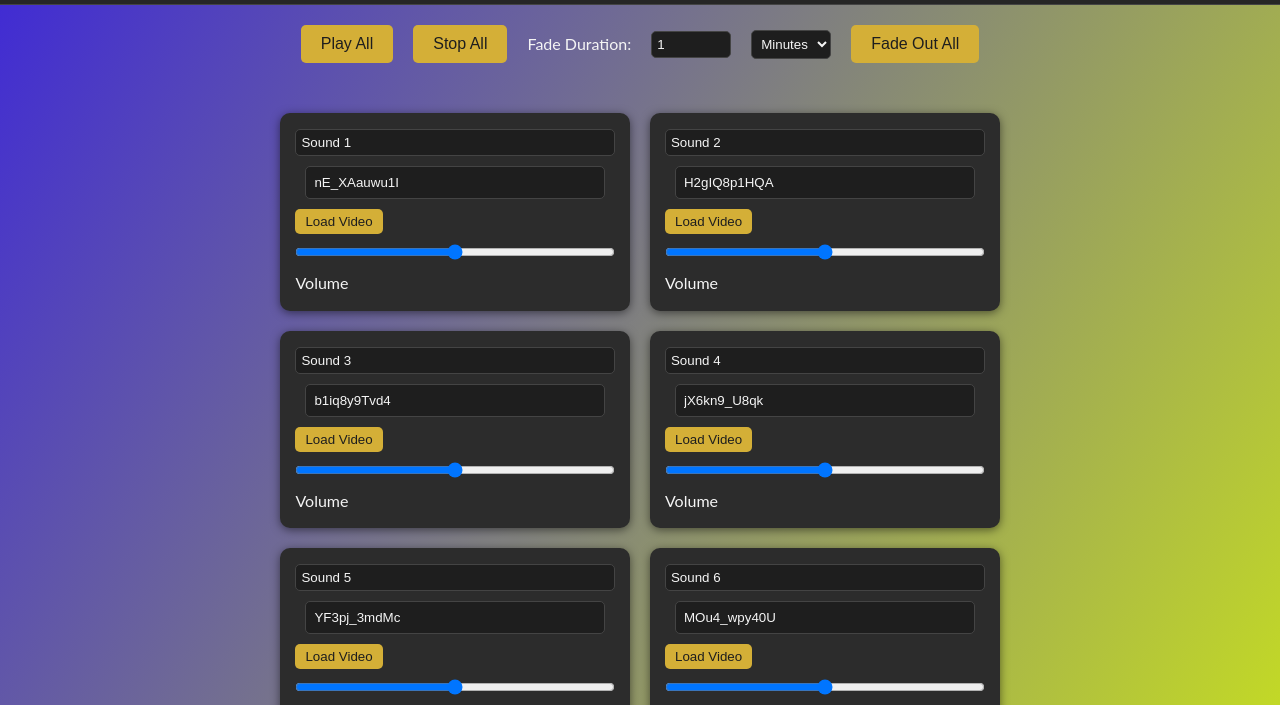
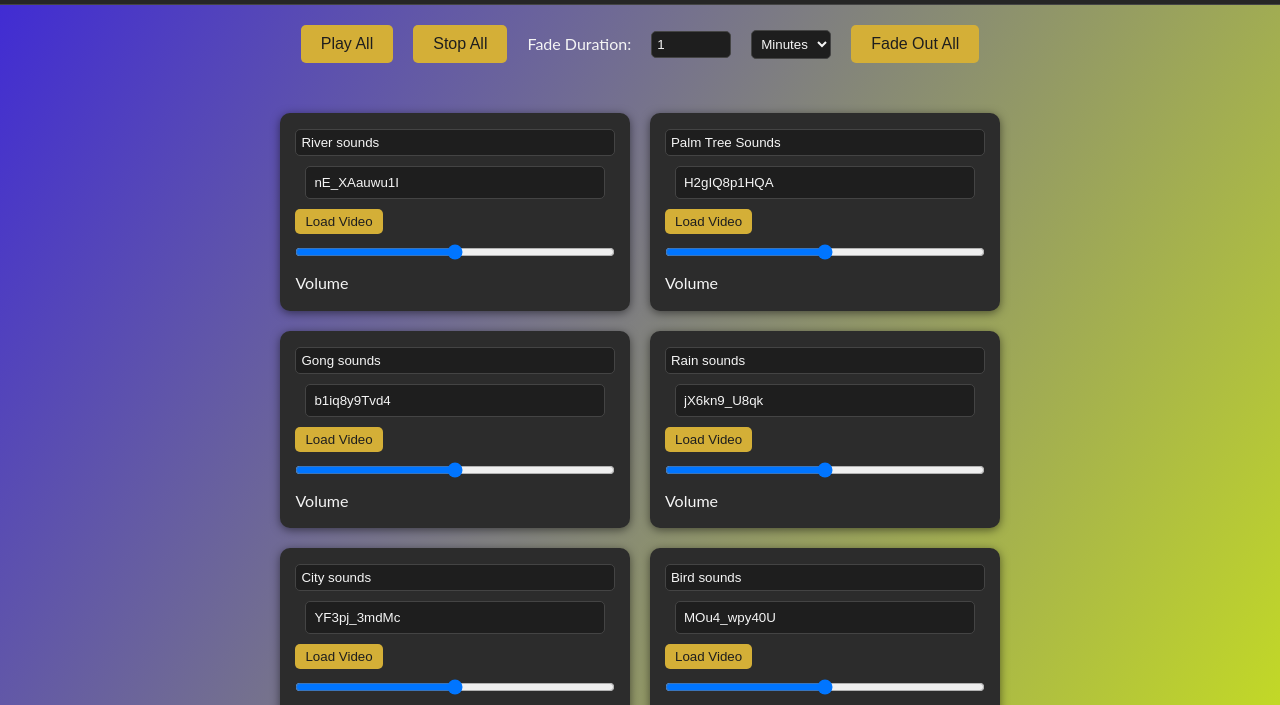
Before and after one commit to KKnappGromo/test-9, a plain HTML site: page index.html in a window 1280 px wide. Both pictures are taken after typing "Sample", "name@example.com", "Sample123" into the empty fields and a click on the button "Login". Shown: the part 87-792 px from the top of the page. Drawn offline with Linux system fonts and the light colour scheme.

Commit message:
Update index.html

```diff
--- a/index.html
+++ b/index.html
@@ -171,7 +171,7 @@
       margin-bottom: 5px;
       color: #d4af37;
     }
-    /* Editable Sound Name */
+    /* Editable Sound Name - Updated Default Values */
     .player-control input.soundName {
       width: 100%;
       padding: 5px;
@@ -181,6 +181,15 @@
       background: #1e1e1e;
       color: #f5f5f5;
     }
+    /* Default names:
+       Sound 1 -> River sounds
+       Sound 2 -> Palm Tree Sounds
+       Sound 3 -> Gong sounds
+       Sound 4 -> Rain sounds
+       Sound 5 -> City sounds
+       Sound 6 -> Bird sounds
+    */
+    /* Volume slider and video input styles */
     .player-control input[type="range"] {
       width: 100%;
       margin: 10px 0;
@@ -394,42 +403,42 @@
       <!-- Players Grid (6 Sounds) with Editable Names -->
       <div class="players-grid">
         <div class="player-control" id="player-control-1">
-          <input type="text" class="soundName" id="soundName1" value="Sound 1" />
+          <input type="text" class="soundName" id="soundName1" value="River sounds" />
           <input type="text" class="videoInput" id="videoInput1" placeholder="YouTube video ID or URL" value="nE_XAauwu1I"/>
           <button onclick="loadVideo(0)">Load Video</button>
           <input type="range" min="0" max="100" value="50" id="slider1" oninput="updateVolume(0, this.value)">
           <label for="slider1">Volume</label>
         </div>
         <div class="player-control" id="player-control-2">
-          <input type="text" class="soundName" id="soundName2" value="Sound 2" />
+          <input type="text" class="soundName" id="soundName2" value="Palm Tree Sounds" />
           <input type="text" class="videoInput" id="videoInput2" placeholder="YouTube video ID or URL" value="H2gIQ8p1HQA"/>
           <button onclick="loadVideo(1)">Load Video</button>
           <input type="range" min="0" max="100" value="50" id="slider2" oninput="updateVolume(1, this.value)">
           <label for="slider2">Volume</label>
         </div>
         <div class="player-control" id="player-control-3">
-          <input type="text" class="soundName" id="soundName3" value="Sound 3" />
+          <input type="text" class="soundName" id="soundName3" value="Gong sounds" />
           <input type="text" class="videoInput" id="videoInput3" placeholder="YouTube video ID or URL" value="b1iq8y9Tvd4"/>
           <button onclick="loadVideo(2)">Load Video</button>
           <input type="range" min="0" max="100" value="50" id="slider3" oninput="updateVolume(2, this.value)">
           <label for="slider3">Volume</label>
         </div>
         <div class="player-control" id="player-control-4">
-          <input type="text" class="soundName" id="soundName4" value="Sound 4" />
+          <input type="text" class="soundName" id="soundName4" value="Rain sounds" />
           <input type="text" class="videoInput" id="videoInput4" placeholder="YouTube video ID or URL" value="jX6kn9_U8qk"/>
           <button onclick="loadVideo(3)">Load Video</button>
           <input type="range" min="0" max="100" value="50" id="slider4" oninput="updateVolume(3, this.value)">
           <label for="slider4">Volume</label>
         </div>
         <div class="player-control" id="player-control-5">
-          <input type="text" class="soundName" id="soundName5" value="Sound 5" />
+          <input type="text" class="soundName" id="soundName5" value="City sounds" />
           <input type="text" class="videoInput" id="videoInput5" placeholder="YouTube video ID or URL" value="YF3pj_3mdMc"/>
           <button onclick="loadVideo(4)">Load Video</button>
           <input type="range" min="0" max="100" value="50" id="slider5" oninput="updateVolume(4, this.value)">
           <label for="slider5">Volume</label>
         </div>
         <div class="player-control" id="player-control-6">
-          <input type="text" class="soundName" id="soundName6" value="Sound 6" />
+          <input type="text" class="soundName" id="soundName6" value="Bird sounds" />
           <input type="text" class="videoInput" id="videoInput6" placeholder="YouTube video ID or URL" value="MOu4_wpy40U"/>
           <button onclick="loadVideo(5)">Load Video</button>
           <input type="range" min="0" max="100" value="50" id="slider6" oninput="updateVolume(5, this.value)">
@@ -647,7 +656,7 @@
         if (remaining <= 0) {
           clearInterval(fadeTimer);
           counterElem.innerHTML = "Fade out complete";
-          // Stop all players after fade-out finishes
+          // After fade-out, stop all videos
           globalStop();
         } else {
           counterElem.innerHTML = "Fade out in progress: " + remaining + " sec";
```
